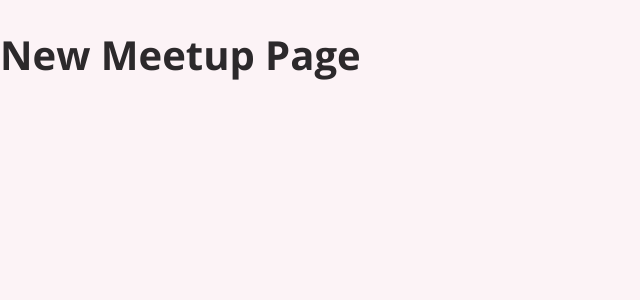
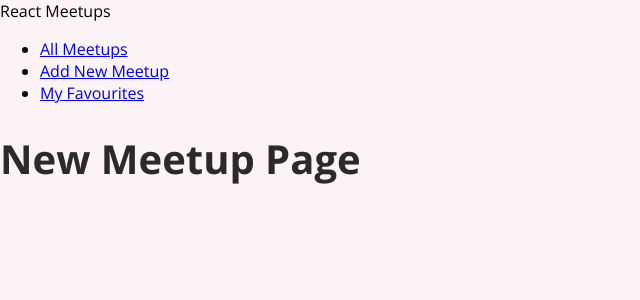
Before and after one commit to amrit-sbagga/react-meetup-app, a React (Create React App) app: page /new-meetup in a window 1280 px wide. Shown: the top 300 px of the page, without its empty margins (0-640 px from the left). Built offline with nearby package versions, Linux system fonts and the light colour scheme; the HTML template or start-up script is replaced by a standard one.

Commit message:
Added links & Navigation

```diff
--- a/src/App.js
+++ b/src/App.js
@@ -3,10 +3,12 @@
 import AllMeetups from './pages/AllMeetups';
 import NewMeetup from './pages/NewMeetup';
 import Favourites from './pages/Favourites';
+import MainNavigation from './components/layout/MainNavigation';
 
 function App() {
   return (
     <div>
+      <MainNavigation />
       <Switch>
         <Route path='/' exact={true}>
           <AllMeetups />
--- /dev/null
+++ b/src/components/layout/MainNavigation.js
@@ -0,0 +1,23 @@
+import React from 'react';
+import { Link } from 'react-router-dom';
+
+export default function MainNavigation() {
+    return (
+        <header>
+            <div>React Meetups</div>
+            <nav>
+                <ul>
+                    <li>
+                        <Link to="/">All Meetups</Link>
+                    </li>
+                    <li>
+                        <Link to="/new-meetup">Add New Meetup</Link>
+                    </li>
+                    <li>
+                        <Link to="/favourites">My Favourites</Link>
+                    </li>
+                </ul>
+            </nav>
+        </header>
+    )
+}
```
